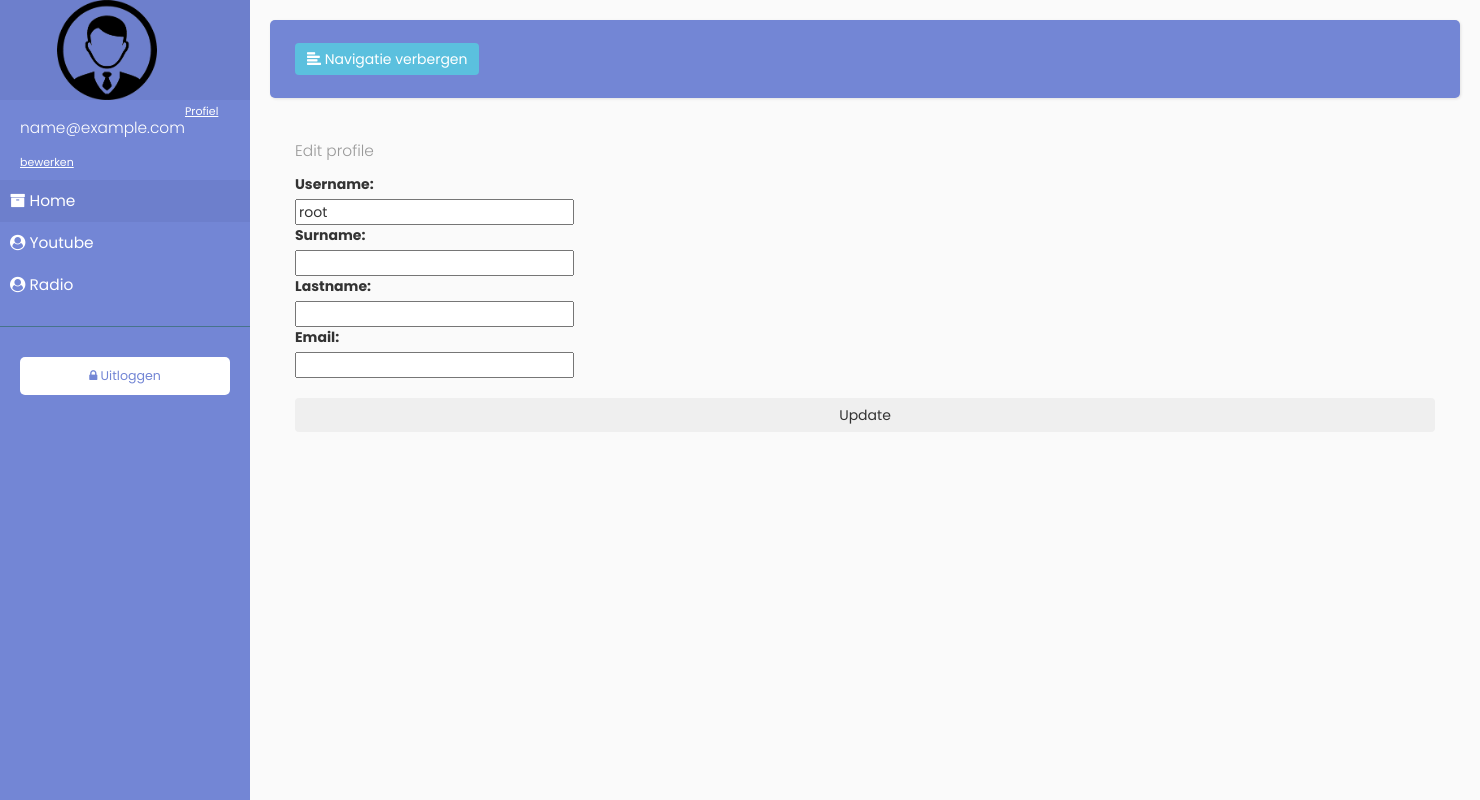
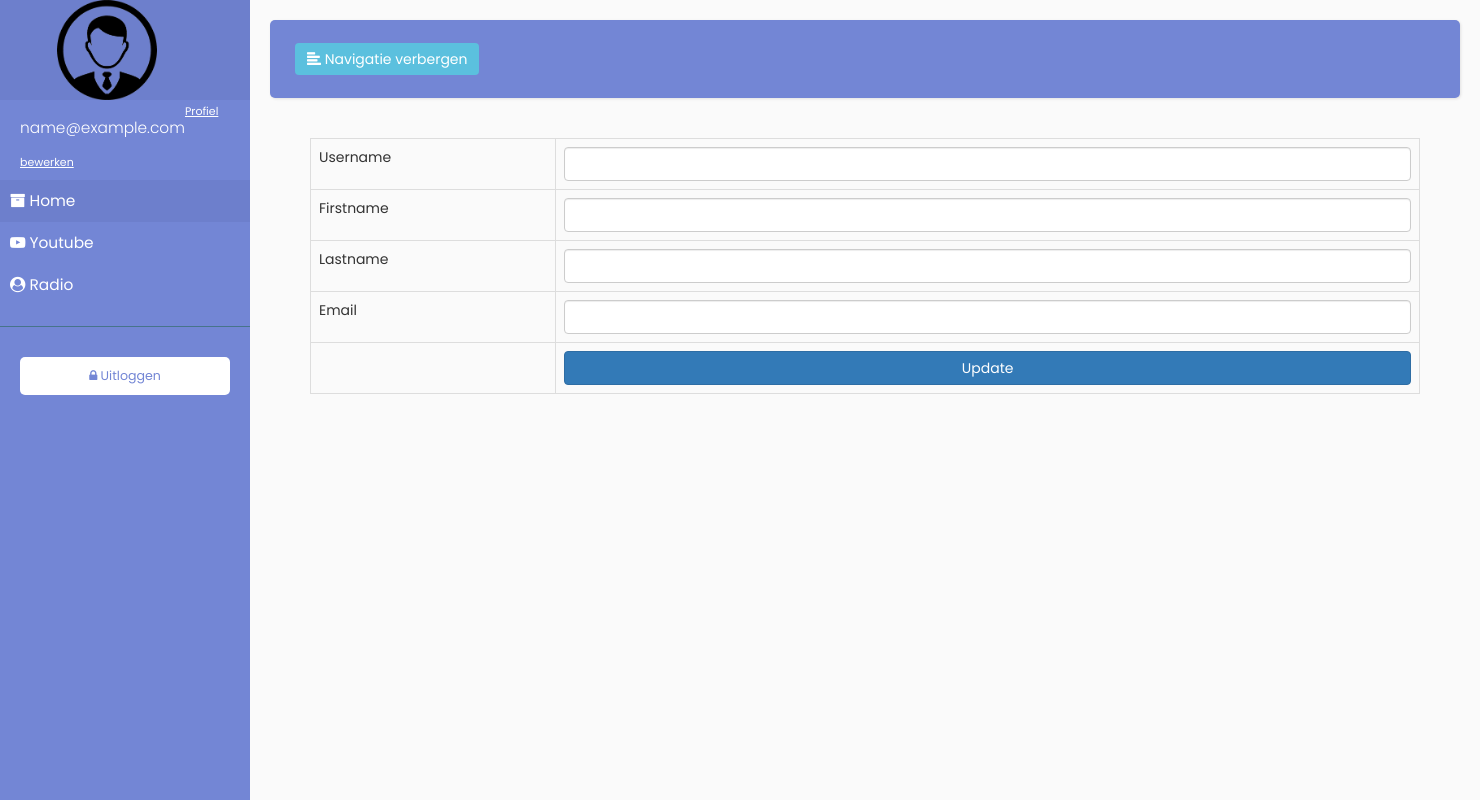
Before and after one commit to Damian2512/Jukebox, a PHP site: page /edit_profile.php in a window 1480 px wide. Run offline with PHP 8.4, Linux system fonts and the light colour scheme; the visitor is signed in with stand-in values (Sample User, id 1); data that the repository does not hold is empty.

Commit message:
edit_profile startup

```diff
--- a/edit_profile.php
+++ b/edit_profile.php
@@ -10,25 +9,27 @@ if (!isset($_SESSION['ID'])) {
 <?php
 require_once("action/db.php");
 
-$sql = "SELECT * FROM jukebox WHERE id = ?";
-$stmt = $conn->prepare($sql);
-$stmt->bindParam(':username', $username);
-$stmt->bindParam(':surname', $surname);
-$stmt->bindParam(':lastname', $lastname);
-$stmt->bindParam(':email', $email);
+if (isset($_POST['submit'])) {
 
-$stmt->bindValue(':username', $username);
-$stmt->bindValue(':surname', $surname);
-$stmt->bindValue(':lastname', $lastname);
-$stmt->bindValue(':email', $email);
+    $username = $_POST['username'];
+    $firstname = $_POST['firstname'];
+    $lastname = $_POST['lastname'];
+    $email = $_POST['email'];
+    $id = $_SESSION['ID'];
 
-$stmt->execute(array($_SESSION['ID']));
-$stmt->fetchAll(PDO::FETCH_ASSOC);
+    $sql = "UPDATE jukebox SET username=:username, firstname=:firstname, lastname=:lastname, email=:email WHERE ID=:id";
+    $stmt = $conn->prepare($sql);
+    $stmt->bindValue(":username", $username, PDO::PARAM_STR);
+    $stmt->bindValue(":firstname", $firstname, PDO::PARAM_STR);
+    $stmt->bindValue(":lastname", $lastname, PDO::PARAM_STR);
+    $stmt->bindValue(":email", $email, PDO::PARAM_STR);
+    $stmt->bindValue(":id", $_SESSION['ID'], PDO::PARAM_STR);
+    $stmt->execute();
 
+}
 ?>
-
 <!DOCTYPE html>
-<html>
+<html lang="nl">
 <head>
     <meta charset="utf-8">
     <meta name="viewport" content="width=device-width, initial-scale=1.0">
@@ -120,7 +56,7 @@ $stmt->fetchAll(PDO::FETCH_ASSOC);
             <br>
             <br>
 
-            <a class="sublink" href="edit_profile.php">Profiel bewerken</a>
+            <a class="sublink" id="loadprofile" href="edit_profile.php">Profiel bewerken</a>
 
         </div>
 
@@ -133,7 +69,7 @@ $stmt->fetchAll(PDO::FETCH_ASSOC);
             </li>
 
             <li>
-                <a href="youtube/youtube.php"><i class="fa fa-user-circle"></i> Youtube</a>
+                <a href="youtube/youtube.php"><i class="fa fa-youtube-play"></i> Youtube</a>
             </li>
             <li>
                 <a href="#"><i class="fa fa-user-circle"></i> Radio</a>
@@ -159,34 +95,52 @@ $stmt->fetchAll(PDO::FETCH_ASSOC);
                 </div>
             </div>
         </nav>
+<!--Hier begint het formulier voor het updaten van het ingelogde account-->
         <div class="container">
-            <div class="col-m-12">
+            <div class="col-md-12">
+                <div class="content">
+                    <form role="form" method="POST" action="">
+                        <table class='table table-hover table-responsive table-bordered'>
+                            <tr>
+                                <td>Username</td>
+                                <td><input type="text" name="username" value=" "
+                                           class='form-control'/>
 
+                                </td>
+                            </tr>
 
-                <div class="content">
-                    <form name="edit" class="login-form" action="" method="post">
-                        <p id="page_titel">Edit profile</p>
-                        <input type="hidden" name="id" id="id" value="<?php echo $id; ?>"/>
-                        <label>Username: </label><br>
-                        <input type="text" name="username" id="username"
-                               value="<?php echo $username; ?>"/><br>
-                        <label>Surname: </label><br>
-                        <input type="text" name="surname" id="surname"
-                               value="<?php echo $surname; ?>"/><br>
-                        <label>Lastname: </label><br>
-                        <input type="text" name="lastname" id="lastname"
-                               value="<?php echo $lastname; ?>"/><br>
-                        <label>Email: </label><br>
-                        <input type="text" name="email" id="email" value="<?php echo $email; ?>"/>
-                        <br>
-                        <br>
-                        <div class="icon_container">
-                            <input type="submit" class="btn btn-block" id="submit" name="submit" value="Update"/>
-                        </div>
+                            <tr>
+                                <td>Firstname</td>
+                                <td><input type="text" name="firstname" value=" "
+                                           class='form-control'/></td>
+                            </tr>
+
+                            <tr>
+                                <td>Lastname</td>
+                                <td><input type="text" name="lastname" value=" "
+                                           class='form-control'/>
+                                </td>
+                            </tr>
+                            <tr>
+                                <td>Email</td>
+                                <td><input type="text" name="email" value=" "
+                                           class='form-control'/>
+                                </td>
+                            </tr>
+                            <tr>
+                                <td></td>
+                                <td>
+                                    <button type="submit" name="edit" class="btn btn-primary btn-block">Update</button>
+                                </td>
+                            </tr>
+                            <input type="hidden" name="id" id="id" value=" "/>
+                        </table>
                     </form>
                 </div>
             </div>
         </div>
+<!-- Hier eindigd het form-->
+
     </div>
 </div>
 
```
Also changed, not shown: other parts of edit_profile.php (+0 -66 lines).
